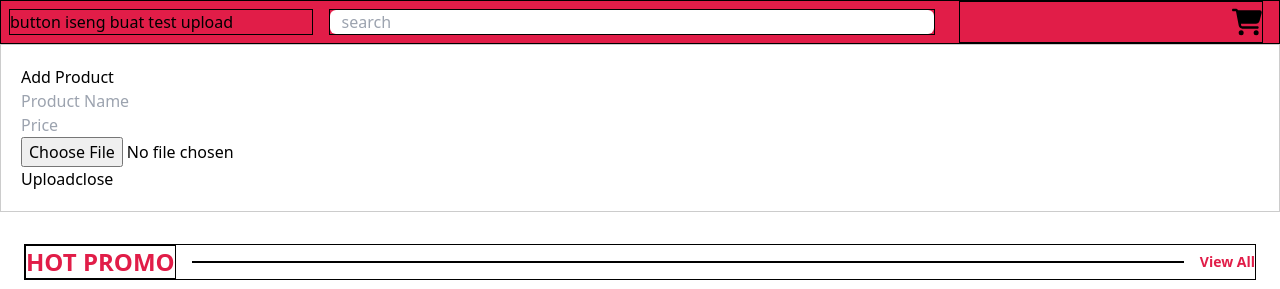
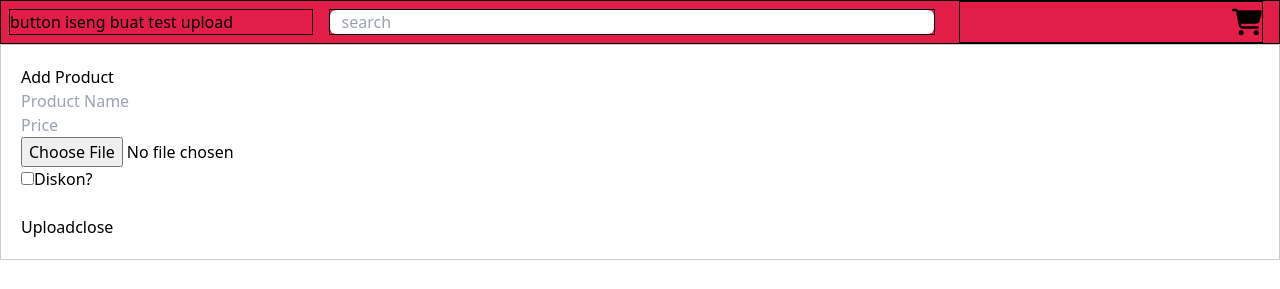
Before and after one commit to ludymisc/JS-Front-End, a React (Vite) app: page / in a window 1280 px wide. Both pictures are taken after a click on the button "button iseng buat test upload". Shown: the top 289 px of the page. Built offline with nearby package versions, Linux system fonts and the light colour scheme.

Commit message:
rewrite database

```diff
--- a/src/components/uploadModal.jsx
+++ b/src/components/uploadModal.jsx
@@ -4,14 +4,22 @@ export default function UploadModal({ setIsOpen }) {
   const [name, setName] = useState("")
   const [price, setPrice] = useState("")
   const [file, setFile] = useState(null)
+  const [isDiskon, setIsDiskon] = useState(false)
+  const [hargaDiskon, setHargaDiskon] = useState("")
 
   const handleSubmit = async (e) => {
     e.preventDefault()
+
+    if (isDiskon && !hargaDiskon) {
+    alert("Harga diskon wajib diisi")
+    return}
 
     const formData = new FormData()
     formData.append("name", name)
     formData.append("price", price)
     formData.append("file", file)
+    formData.append("is_diskon", isDiskon)
+    formData.append("harga_diskon", hargaDiskon)
 
     const res = await fetch("http://localhost:3000/api/add-product", {
       method: "POST",
@@ -21,8 +29,6 @@ export default function UploadModal({ setIsOpen }) {
     const result = await res.json()
     console.log(result)
 
-    const text = await res.text()
-    console.log(text)
 
     if (res.ok) {
         setIsOpen(false)
@@ -59,6 +65,34 @@ export default function UploadModal({ setIsOpen }) {
 
         <br />
 
+        <label>
+          <input
+            type="checkbox"
+            checked={isDiskon}
+            onChange={(e) => {
+            setIsDiskon(e.target.checked)
+            if (!e.target.checked) {
+              setHargaDiskon("")
+            }
+          }}
+          />
+          Diskon?
+        </label>
+
+        <br />
+
+        {isDiskon && (
+          <input
+            type="number"
+            value={hargaDiskon}
+            placeholder="harga after diskon"
+            onChange={(e) => setHargaDiskon(e.target.value)}
+            required
+          />
+        )}
+
+        <br />
+
         <button type="submit">Upload</button>
         <button onClick={() => setIsOpen(false)}>close</button>
       </form>
```
Also changed, not shown: 2 other files (tests, documents, lock files or other folders).
